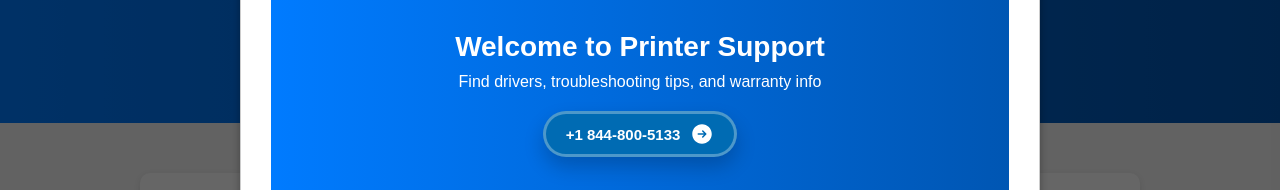
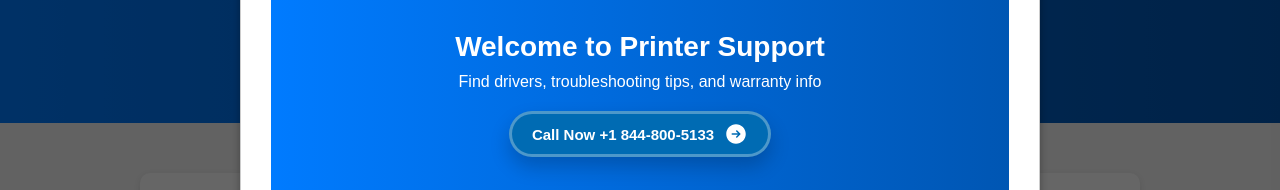
Before and after one commit to saisudarshanporel/pinternew, a plain HTML site: page index.html in a window 1280 px wide. Shown: the part 268-458 px from the top of the page. Drawn offline with Linux system fonts and the light colour scheme; a script that the page names is missing.

Commit message:
Update index.html

```diff
--- a/index.html
+++ b/index.html
@@ -692,7 +692,7 @@
 
 
                 <button class="button" onclick="callSupport()">
-                   +1 844-800-5133
+                   Call Now +1 844-800-5133
                     <svg fill="currentColor" viewBox="0 0 24 24" class="icon">
                         <path
                             clip-rule="evenodd"
@@ -740,7 +740,7 @@
                 <h2>Contact Us</h2>
                 <p style="margin-top: 12px;">If you need immediate assistance, call our customer support team:</p>
                 <button class="button" onclick="callSupport()" style="margin-top: 20px;">
-                  +1 844-800-5133
+                  Call Now +1 844-800-5133
                     <svg fill="currentColor" viewBox="0 0 24 24" class="icon">
                         <path
                             clip-rule="evenodd"
```
